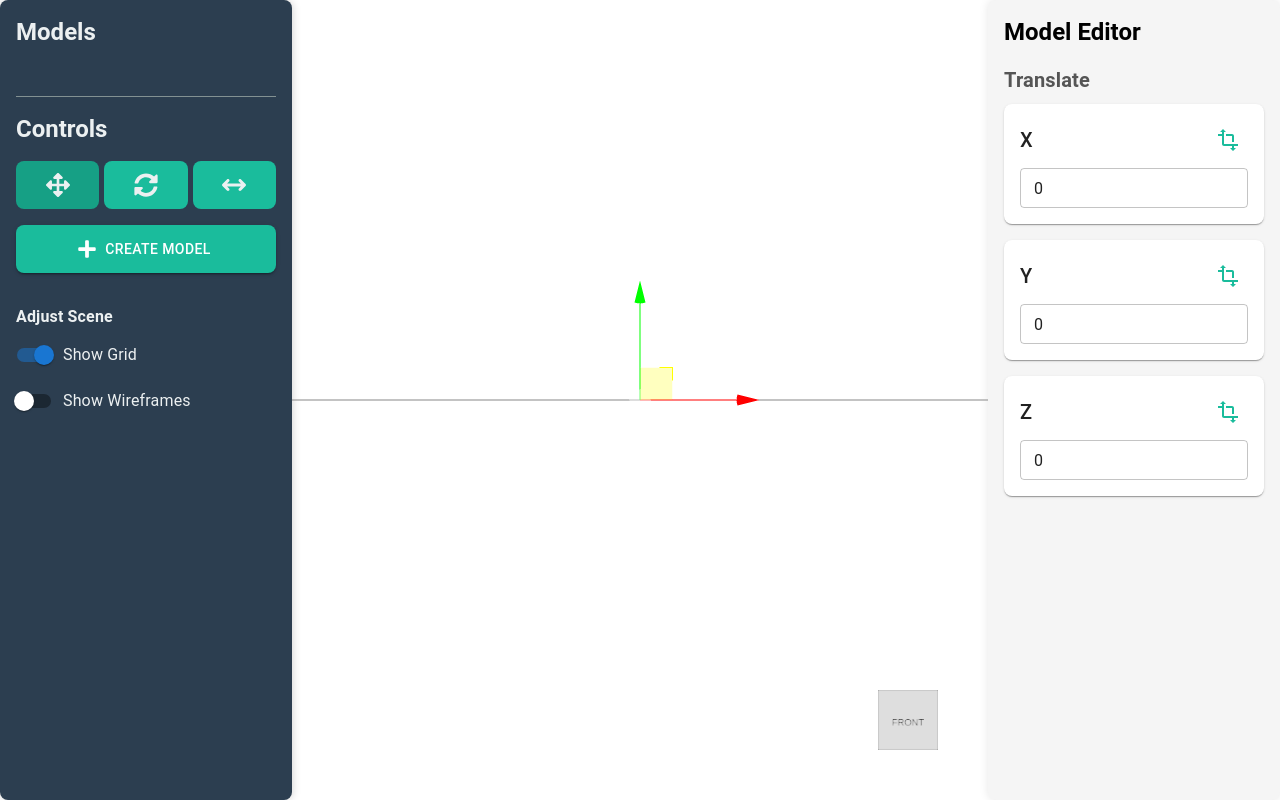
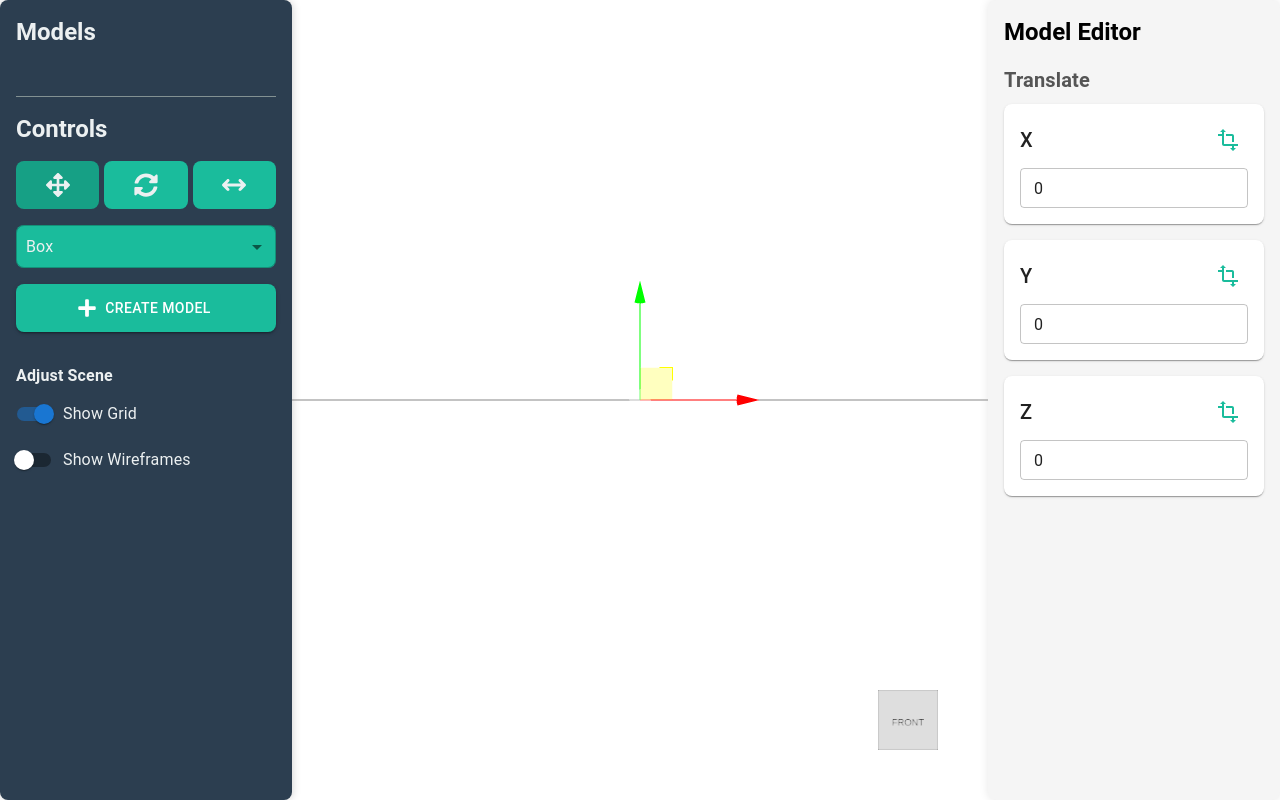
Before and after one commit to saifaldin14/Espada3D, a React (Create React App) app: page / in a window 1280 px wide. Built offline with nearby package versions, Linux system fonts and the light colour scheme.

Commit message:
Can now add different types of primitives

```diff
--- a/src/components/Canvas3D.tsx
+++ b/src/components/Canvas3D.tsx
@@ -2,7 +2,14 @@ import React, { useState, useEffect } from "react";
 import { Canvas } from "@react-three/fiber";
 import { GizmoHelper, GizmoViewcube } from "@react-three/drei";
 import { useSelector } from "react-redux";
-import { Group, BoxGeometry, Mesh, MeshStandardMaterial } from "three";
+import {
+  Group,
+  BoxGeometry,
+  SphereGeometry,
+  CylinderGeometry,
+  Mesh,
+  MeshStandardMaterial,
+} from "three";
 import { ModelProvider } from "./ModelContext";
 import { ModelMetadata } from "../store/slices/modelSlice";
 import SceneContent from "./SceneContent";
@@ -21,14 +28,26 @@ const Canvas3D: React.FC<Canvas3DProps> = ({ selectedModel }) => {
   const [models, setModels] = useState<{ [id: string]: Group }>({});
 
   useEffect(() => {
-    const newModels = { ...models }; // Start with the current models
+    const newModels = { ...models };
 
     modelsMetadata.forEach((meta: ModelMetadata) => {
       let modelGroup = newModels[meta.id];
 
       if (!modelGroup) {
         // Create new model if it doesn't exist
-        const geometry = new BoxGeometry(1, 1, 1);
+        let geometry;
+        switch (meta.type) {
+          case "sphere":
+            geometry = new SphereGeometry(0.5, 32, 32);
+            break;
+          case "cylinder":
+            geometry = new CylinderGeometry(0.5, 0.5, 1, 32);
+            break;
+          case "box":
+          default:
+            geometry = new BoxGeometry(1, 1, 1);
+        }
+
         const material = new MeshStandardMaterial({
           color: 0x00ff00,
           wireframe: showWireframe,
@@ -59,7 +78,7 @@ const Canvas3D: React.FC<Canvas3DProps> = ({ selectedModel }) => {
       }
     });
 
-    setModels(newModels); // Update state with the new merged models
+    setModels(newModels); // Update state with the new models
   }, [modelsMetadata, showWireframe]);
 
   return (
--- a/src/components/Sidebar.tsx
+++ b/src/components/Sidebar.tsx
@@ -1,6 +1,10 @@
-import React from "react";
+import React, { useState } from "react";
 import { useSelector, useDispatch } from "react-redux";
-import { createNewModel, selectModel } from "../store/slices/modelSlice";
+import {
+  createNewModel,
+  selectModel,
+  ModelMetadata,
+} from "../store/slices/modelSlice";
 import { setActiveTool, setGrid, setWireframe } from "../store/slices/uiSlice";
 import { FaArrowsAlt, FaSyncAlt, FaPlus, FaThLarge } from "react-icons/fa";
 import { FaArrowsLeftRight } from "react-icons/fa6";
@@ -18,6 +22,8 @@ import {
   FormControlLabel,
   Switch,
   FormLabel,
+  Select,
+  MenuItem,
 } from "@mui/material";
 
 const Sidebar: React.FC = () => {
@@ -28,6 +34,10 @@ const Sidebar: React.FC = () => {
   const activeTool = useSelector((state: any) => state.ui.activeTool);
   const dispatch = useDispatch();
 
+  const [modelType, setModelType] = useState<"box" | "sphere" | "cylinder">(
+    "box"
+  );
+
   const handleModelSelect = (id: string) => {
     dispatch(selectModel(id));
   };
@@ -37,7 +47,7 @@ const Sidebar: React.FC = () => {
   };
 
   const handleCreateModel = () => {
-    dispatch(createNewModel({ type: "box" }));
+    dispatch(createNewModel({ type: modelType }));
   };
 
   const handleGridChange = (event: React.ChangeEvent<HTMLInputElement>) => {
@@ -56,7 +66,7 @@ const Sidebar: React.FC = () => {
         Models
       </Typography>
       <List sx={styles.modelList}>
-        {models.map((model: any, index: number) => (
+        {models.map((model: ModelMetadata, index: number) => (
           <ListItem
             key={index}
             disablePadding
@@ -117,6 +127,17 @@ const Sidebar: React.FC = () => {
           <FaArrowsLeftRight />
         </IconButton>
       </Box>
+      <Select
+        value={modelType}
+        onChange={(e) =>
+          setModelType(e.target.value as "box" | "sphere" | "cylinder")
+        }
+        sx={styles.select}
+      >
+        <MenuItem value="box">Box</MenuItem>
+        <MenuItem value="sphere">Sphere</MenuItem>
+        <MenuItem value="cylinder">Cylinder</MenuItem>
+      </Select>
       <Button
         sx={styles.createButton}
         variant="contained"
@@ -177,6 +198,15 @@ const styles = {
       backgroundColor: "#16a085",
     },
   },
+  select: {
+    marginBottom: "16px",
+    backgroundColor: "#1abc9c",
+    color: "#ecf0f1",
+    borderRadius: "8px",
+    "& .MuiSelect-select": {
+      padding: "10px",
+    },
+  },
   createButton: {
     marginBottom: "16px",
     backgroundColor: "#1abc9c",
--- a/src/store/slices/modelSlice.ts
+++ b/src/store/slices/modelSlice.ts
@@ -5,7 +5,7 @@ export type Vector3Tuple = [number, number, number];
 
 export interface ModelMetadata {
   id: string;
-  type: string; // To indicate the type of geometry, e.g., 'box'
+  type: 'box' | 'sphere' | 'cylinder'; // Update to include new types
   position: Vector3Tuple;
   rotation: Vector3Tuple;
   scale: Vector3Tuple;
@@ -43,7 +43,10 @@ const modelSlice = createSlice({
         model.scale = action.payload.scale;
       }
     },
-    createNewModel: (state, action: PayloadAction<{ type: string; position?: Vector3Tuple; rotation?: Vector3Tuple; scale?: Vector3Tuple }>) => {
+    createNewModel: (
+      state,
+      action: PayloadAction<{ type: 'box' | 'sphere' | 'cylinder'; position?: Vector3Tuple; rotation?: Vector3Tuple; scale?: Vector3Tuple }>
+    ) => {
       const newModel: ModelMetadata = {
         id: uuidv4(), // Generate a new unique ID
         type: action.payload.type,
```
